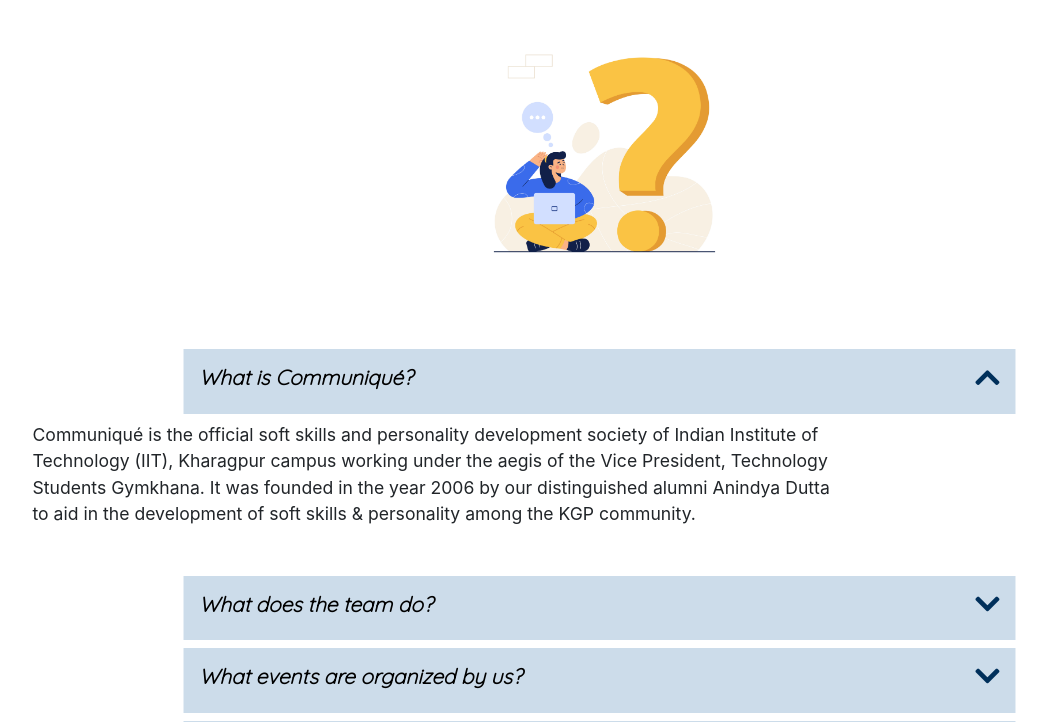
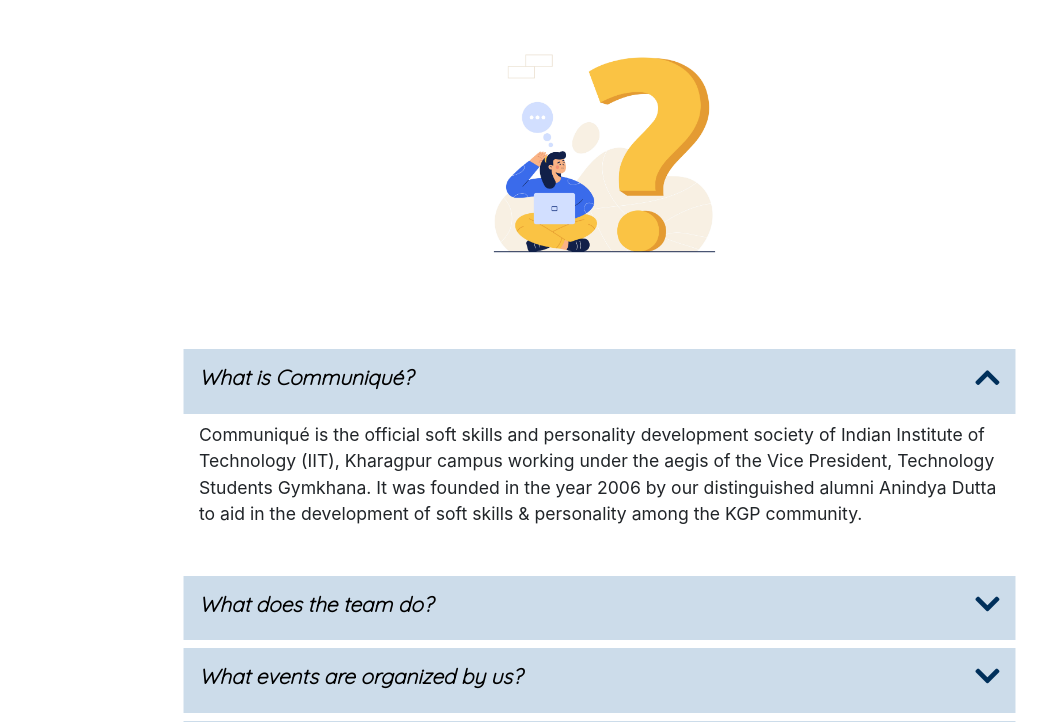
Before and after one commit to Vasav-Y/CQIITKGP.github.io, a PHP site: page /FAQs2.html in a window 1280 px wide, after a click on "What is Communiqué?". Shown: the part 321-1043 px from the top of the page, without its empty margins (31-1078 px from the left). Run offline with PHP 8.4, Linux system fonts and the light colour scheme.

Commit message:
fixed alignment

```diff
--- a/style/gunjan.css
+++ b/style/gunjan.css
@@ -897,6 +897,9 @@ hr {
     .panel-heading{
         transform: translateX(20%);
     }
+    .accordion-section .panel-default .panel-body {
+        transform: translateX(20%);
+    }
     .faq_heading{
         height: 40vh;
     }
```
